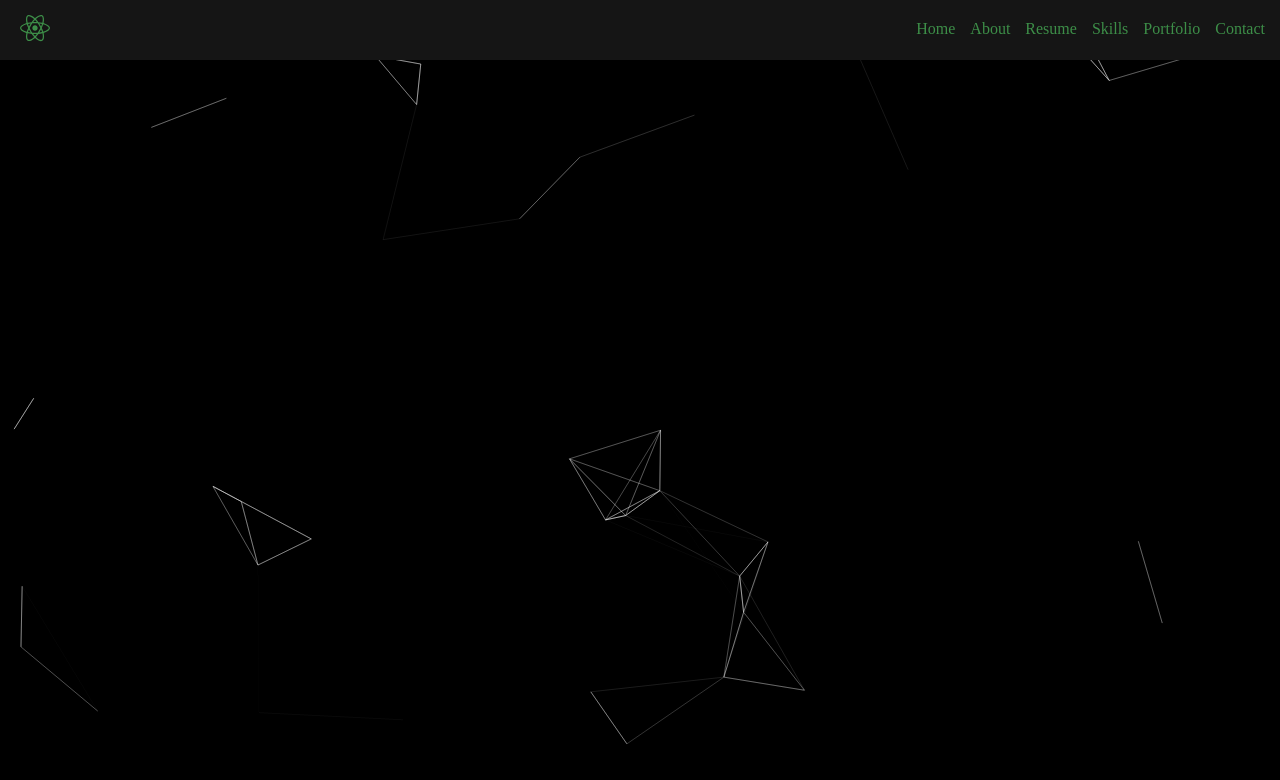
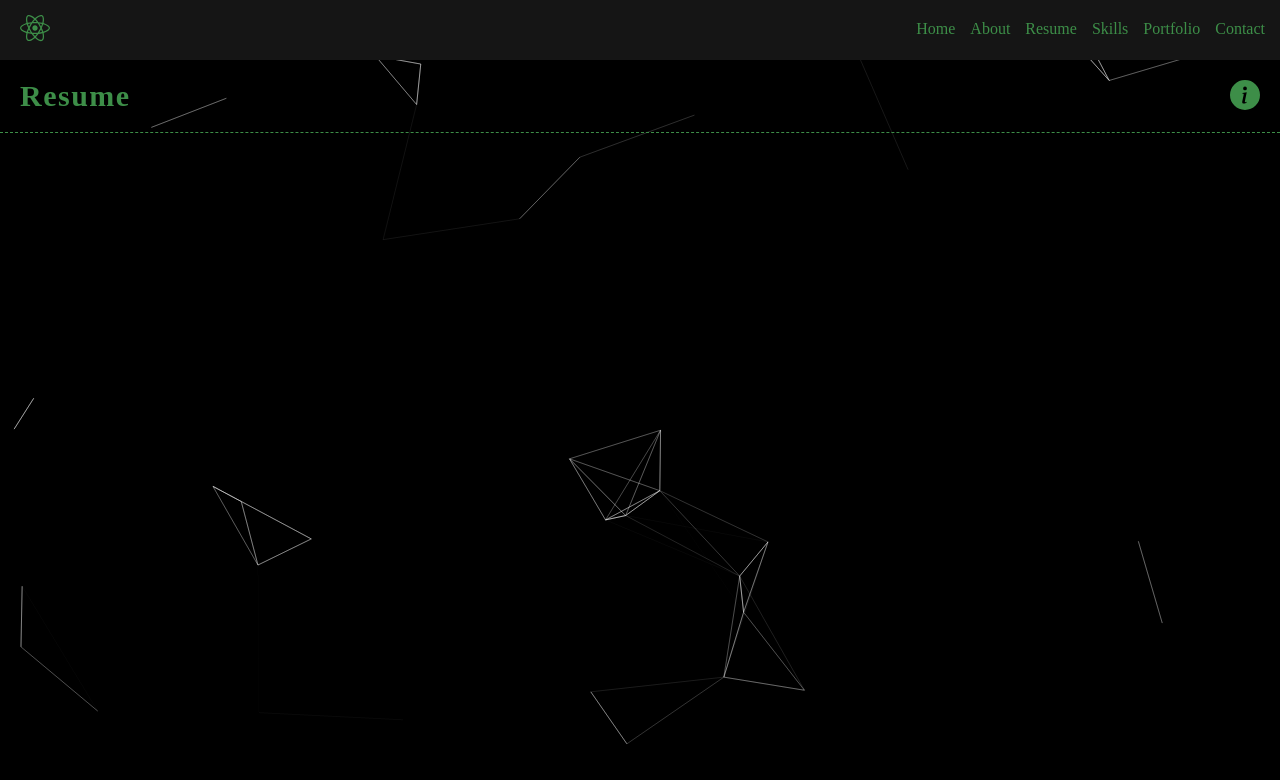
Before and after one commit to pedro-lauro451/projects-page, a React (Create React App) app: page /#/resume in a window 1280 px wide. Shown: the top 780 px of the page. Built offline with nearby package versions, Linux system fonts and the light colour scheme.

Commit message:
about section

```diff
--- a/src/Components/pageHeaderContent/index.jsx
+++ b/src/Components/pageHeaderContent/index.jsx
@@ -0,0 +1,13 @@
+import './styles.scss';
+
+const PageHeaderContent = (props) => {
+    const {headerText,icon} = props;
+    return(
+        <div className="wrapper">
+            <h2>{headerText}</h2>
+            <span>{icon}</span>
+        </div>
+    )
+}
+
+export default PageHeaderContent;
--- a/src/Components/pageHeaderContent/styles.scss
+++ b/src/Components/pageHeaderContent/styles.scss
@@ -0,0 +1,25 @@
+.wrapper{
+    display: flex;
+    align-items: center;
+    position: sticky;
+    padding: 20px;
+    border-bottom: 1px dashed var(--green-theme-main-color);
+
+    h2
+    {
+        font-size: 30px;
+        letter-spacing: 1.5px;
+        line-height: 1rem;
+        text-transform: capitalize;
+        color: var(--green-theme-main-color);
+        display: flex;
+        flex-grow: 1;
+    }
+
+    span
+    {
+        svg{
+            color: var(--green-theme-main-color);
+        }
+    }
+}
--- a/src/Containers/about/index.jsx
+++ b/src/Containers/about/index.jsx
@@ -1,8 +1,52 @@
+import PageHeaderContent from "../../Components/pageHeaderContent";
+import { BsInfoCircleFill } from 'react-icons/bs';
+import './styles.scss';
+
+const jobSummary = "Lorem ipsum dolor sit amet, consectetur adipiscing elit. Donec dignissim leo non interdum tempus. Fusce aliquet mi tincidunt, iaculis eros sed, dapibus tellus. Nam malesuada, leo vel fringilla hendrerit, nibh dui fringilla lectus, sit amet auctor nisl eros sit amet ipsum. Vestibulum ut turpis malesuada, tincidunt dui eu, commodo arcu. Sed imperdiet euismod risus. Maecenas dignissim luctus ligula, in pellentesque ante tempor eget. Morbi sed pretium nisl. Ut facilisis mi a massa lacinia, in rhoncus ex aliquet. "
+const personalDetails = [
+    {
+        label: 'Name',
+        value: 'Pedro Lauro Nunes Duarte'
+    },
+    {
+        label: 'Age',
+        value: '25'
+    },
+    {
+        label: 'Address',
+        value: 'São Paulo, SP'
+    },
+    {
+        label: 'Email',
+        value: 'pedro.lauro451@gmail.com'
+    }
+];
+
+
 const About = () => {
-    return(
-        <div>
-            About Page
-        </div>
+    return (
+        <section id="about" className="about">
+            <PageHeaderContent
+                headerText="About me"
+                icon={<BsInfoCircleFill size={30} />} />
+
+            <div className="about__content">
+                <div className="about__content__personalWrapper">
+                    <h3>Front End Dev</h3>
+                    <p>{jobSummary}</p>
+                    <h3 className="personalInformation">Personal info</h3>
+                    <ul>
+                        {personalDetails.map((item, i) => (
+                            <li key={i}>
+                                <span className="title">{item.label + ":"}</span>
+                                <span className="value">{item.value}</span>
+                            </li>
+                        ))
+                        }
+                    </ul>
+                </div>
+            </div>
+        </section>
     )
 }
 
--- a/src/Containers/about/styles.scss
+++ b/src/Containers/about/styles.scss
@@ -0,0 +1,58 @@
+.about{
+    position: sticky;
+
+    &__content
+    {
+        display: flex;
+        gap: 20px;
+        padding: 20px;
+        width: 100%;
+
+        &__personalWrapper{
+            width: 50%;
+
+            h3
+            {
+                margin-bottom: 10px;
+                font-size: 2.5rem;
+                color: var(--green-theme-main-color);
+            }
+
+            h3.personalInformation
+            {
+                padding-top: 20px;
+            }
+
+            p
+            {
+                color: var(--green-theme-sub-text-color);
+                font-size: 1.6rem;
+                padding-bottom: 20px;
+                border-bottom: 1px dashed var(--green-theme-main-color);
+            }
+
+            ul > li
+            {
+                line-height: 1rem;
+                margin-bottom: 15px;
+
+                span.title, span.value
+                {
+                    color: var(--green-theme-sub-text-color);
+                    font-size: 1.6rem;
+                    display: inline-block;
+                    line-height: 30px;
+                    margin-right: 6px;
+                }
+            }
+        }
+    }
+}
+
+@media only screen and (max-width: 550px)
+{
+    .about__content__personalWrapper
+    {
+        width: 100%;
+    }
+}
--- a/src/Containers/contact/index.jsx
+++ b/src/Containers/contact/index.jsx
@@ -1,8 +1,13 @@
+import PageHeaderContent from "../../Components/pageHeaderContent";
+import { BsInfoCircleFill } from 'react-icons/bs';
+
 const Contact = () => {
     return(
-        <div>
-            Contact Page
-        </div>
+        <section id="contact" className="contact">
+            <PageHeaderContent
+                headerText="contact"
+                icon={<BsInfoCircleFill size={30} />} />
+        </section>
     )
 }
 
--- a/src/Containers/contact/styles.scss
+++ b/src/Containers/contact/styles.scss
@@ -0,0 +1,25 @@
+.wrapper{
+    display: flex;
+    align-items: center;
+    position: sticky;
+    padding: 20px;
+    border-bottom: 1px dashed var(--green-theme-main-color);
+
+    h2
+    {
+        font-size: 30px;
+        letter-spacing: 1.5px;
+        line-height: 1rem;
+        text-transform: capitalize;
+        color: var(--green-theme-main-color);
+        display: flex;
+        flex-grow: 1;
+    }
+
+    span
+    {
+        svg{
+            color: var(--green-theme-main-color);
+        }
+    }
+}
--- a/src/Containers/portfolio/index.jsx
+++ b/src/Containers/portfolio/index.jsx
@@ -1,8 +1,13 @@
+import PageHeaderContent from "../../Components/pageHeaderContent";
+import { BsInfoCircleFill } from 'react-icons/bs';
+
 const Portfolio = () => {
     return(
-        <div>
-            Portfolio Page
-        </div>
+        <section id="portfolio" className="portfolio">
+            <PageHeaderContent
+                headerText="portfolio"
+                icon={<BsInfoCircleFill size={30} />} />
+        </section>
     )
 }
 
--- a/src/Containers/portfolio/styles.scss
+++ b/src/Containers/portfolio/styles.scss
@@ -0,0 +1,25 @@
+.wrapper{
+    display: flex;
+    align-items: center;
+    position: sticky;
+    padding: 20px;
+    border-bottom: 1px dashed var(--green-theme-main-color);
+
+    h2
+    {
+        font-size: 30px;
+        letter-spacing: 1.5px;
+        line-height: 1rem;
+        text-transform: capitalize;
+        color: var(--green-theme-main-color);
+        display: flex;
+        flex-grow: 1;
+    }
+
+    span
+    {
+        svg{
+            color: var(--green-theme-main-color);
+        }
+    }
+}
--- a/src/Containers/resume/index.jsx
+++ b/src/Containers/resume/index.jsx
@@ -1,8 +1,13 @@
+import PageHeaderContent from "../../Components/pageHeaderContent";
+import { BsInfoCircleFill } from 'react-icons/bs';
+
 const Resume = () => {
-    return(
-        <div>
-            Resume Page
-        </div>
+    return (
+        <section id="resume" className="resume">
+            <PageHeaderContent
+                headerText="Resume"
+                icon={<BsInfoCircleFill size={30} />} />
+        </section>
     )
 }
 
--- a/src/Containers/resume/styles.scss
+++ b/src/Containers/resume/styles.scss
@@ -0,0 +1,25 @@
+.wrapper{
+    display: flex;
+    align-items: center;
+    position: sticky;
+    padding: 20px;
+    border-bottom: 1px dashed var(--green-theme-main-color);
+
+    h2
+    {
+        font-size: 30px;
+        letter-spacing: 1.5px;
+        line-height: 1rem;
+        text-transform: capitalize;
+        color: var(--green-theme-main-color);
+        display: flex;
+        flex-grow: 1;
+    }
+
+    span
+    {
+        svg{
+            color: var(--green-theme-main-color);
+        }
+    }
+}
--- a/src/Containers/skills/index.jsx
+++ b/src/Containers/skills/index.jsx
@@ -1,8 +1,13 @@
+import PageHeaderContent from "../../Components/pageHeaderContent";
+import { BsInfoCircleFill } from 'react-icons/bs';
+
 const Skills = () => {
     return(
-        <div>
-            Skills Page
-        </div>
+        <section id="skills" className="skills">
+            <PageHeaderContent
+            headerText="Skills"
+            icon={<BsInfoCircleFill size={30}/>}/>
+        </section>
     )
 }
 
--- a/src/Containers/skills/styles.scss
+++ b/src/Containers/skills/styles.scss
@@ -0,0 +1,25 @@
+.wrapper{
+    display: flex;
+    align-items: center;
+    position: sticky;
+    padding: 20px;
+    border-bottom: 1px dashed var(--green-theme-main-color);
+
+    h2
+    {
+        font-size: 30px;
+        letter-spacing: 1.5px;
+        line-height: 1rem;
+        text-transform: capitalize;
+        color: var(--green-theme-main-color);
+        display: flex;
+        flex-grow: 1;
+    }
+
+    span
+    {
+        svg{
+            color: var(--green-theme-main-color);
+        }
+    }
+}
```
